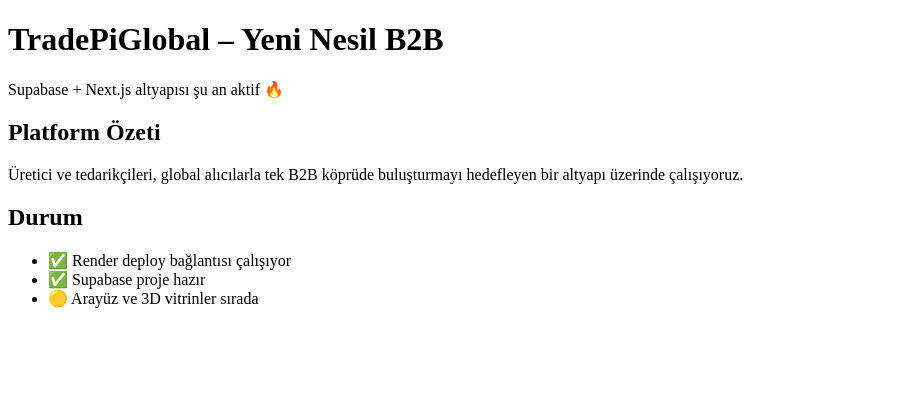
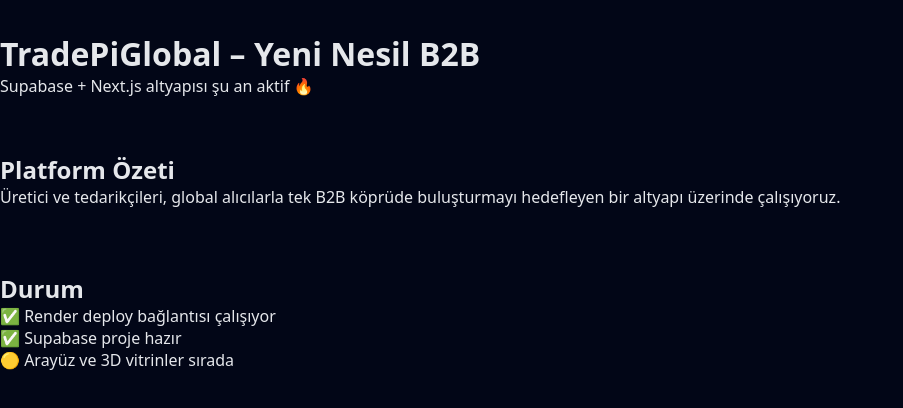
Before and after one commit to onursel42-collab/TradePiGloball, a Next.js app: page / in a window 1280 px wide. Shown: the top 408 px of the page, without its empty margins (0-903 px from the left). Built offline with nearby package versions, Linux system fonts and the light colour scheme.

Commit message:
Update layout.js

```diff
--- a/app/layout.js
+++ b/app/layout.js
@@ -1,12 +1,16 @@
+import "../styles/globals.css";
+
 export const metadata = {
-  title: "TradePiGlobal",
-  description: "Yeni Nesil B2B Ticaret Platformu",
+  title: "TradePiGlobal – B2B Marketplace",
+  description: "Supabase + Next.js altyapılı yeni nesil B2B ticaret platformu",
 };
 
 export default function RootLayout({ children }) {
   return (
     <html lang="tr">
-      <body>{children}</body>
+      <body className="tpg-body">
+        {children}
+      </body>
     </html>
   );
 }
```
